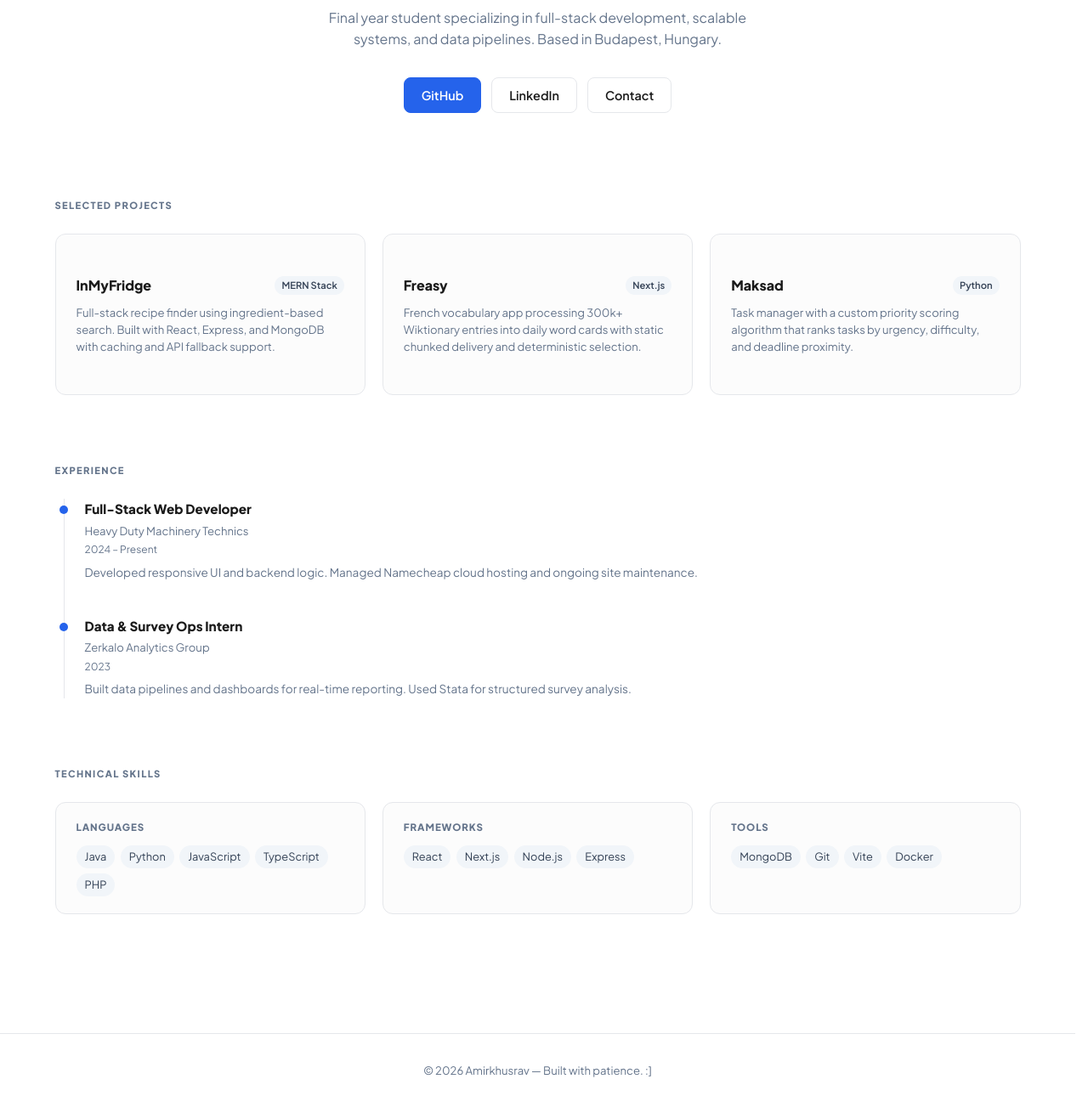
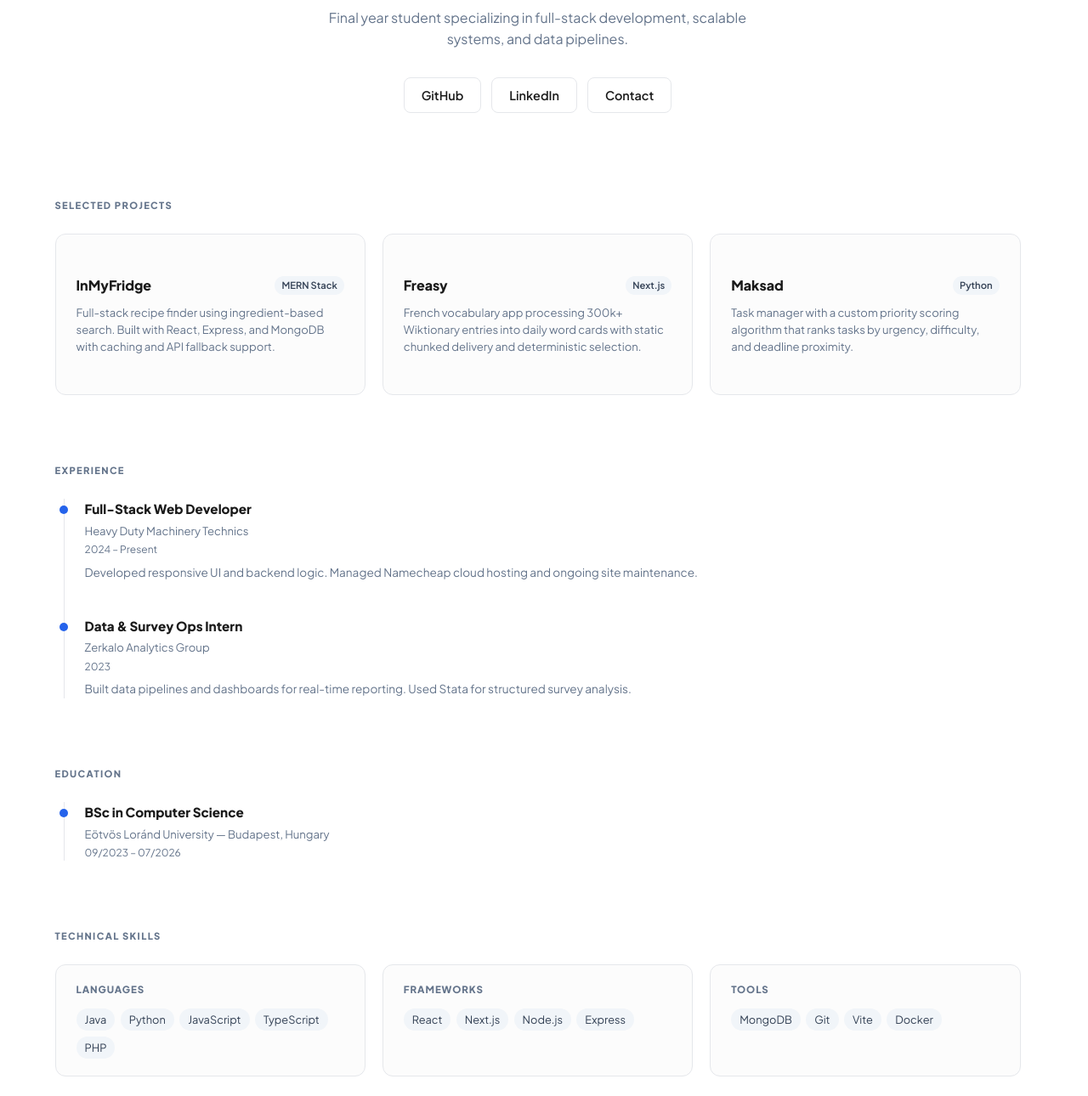
Before and after one commit to Shinki491/Shinki491, a plain HTML site: page index.html in a window 1280 px wide. Shown: the part 272-1562 px from the top of the page at 85% size. Drawn offline with Linux system fonts and the light colour scheme.

Commit message:
Update index.html

```diff
--- a/index.html
+++ b/index.html
@@ -16,6 +16,7 @@
       <div class="nav-links">
         <a href="#projects">Projects</a>
         <a href="#experience">Experience</a>
+        <a href="#education">Education</a>
         <a href="#about">Skills</a>
         <button id="theme-toggle" title="Toggle Dark Mode">🌙</button>
       </div>
@@ -26,9 +27,9 @@
     <div class="hero-inner">
       <span class="badge">BSc Computer Science @ ELTE</span>
       <h1>Software Engineer</h1>
-      <p>Final year student specializing in full-stack development, scalable systems, and data pipelines. Based in Budapest, Hungary.</p>
+      <p>Final year student specializing in full-stack development, scalable systems, and data pipelines.</p>
       <div class="hero-cta">
-        <a href="https://github.com/Shinki491" class="btn-primary" target="_blank">GitHub</a>
+        <a href="https://github.com/Shinki491" class="btn-secondary" target="_blank">GitHub</a>
         <a href="https://www.linkedin.com/in/amirkhusrav-parviz-bb9223349/" class="btn-secondary" target="_blank">LinkedIn</a>
         <a href="mailto:amirkhusrav.parviz@gmail.com" class="btn-secondary">Contact</a>
       </div>
@@ -120,6 +121,19 @@
       </div>
     </section>
 
+    <section id="education">
+      <h2 class="label">Education</h2>
+      <div class="experience-list">
+        <div class="exp-item">
+          <div class="exp-info">
+            <h4>BSc in Computer Science</h4>
+            <span>Eötvös Loránd University — Budapest, Hungary</span>
+            <span class="exp-date">09/2023 – 07/2026</span>
+          </div>
+        </div>
+      </div>
+    </section>
+
     <section id="about">
       <h2 class="label">Technical Skills</h2>
       <div class="skills-grid">
```
